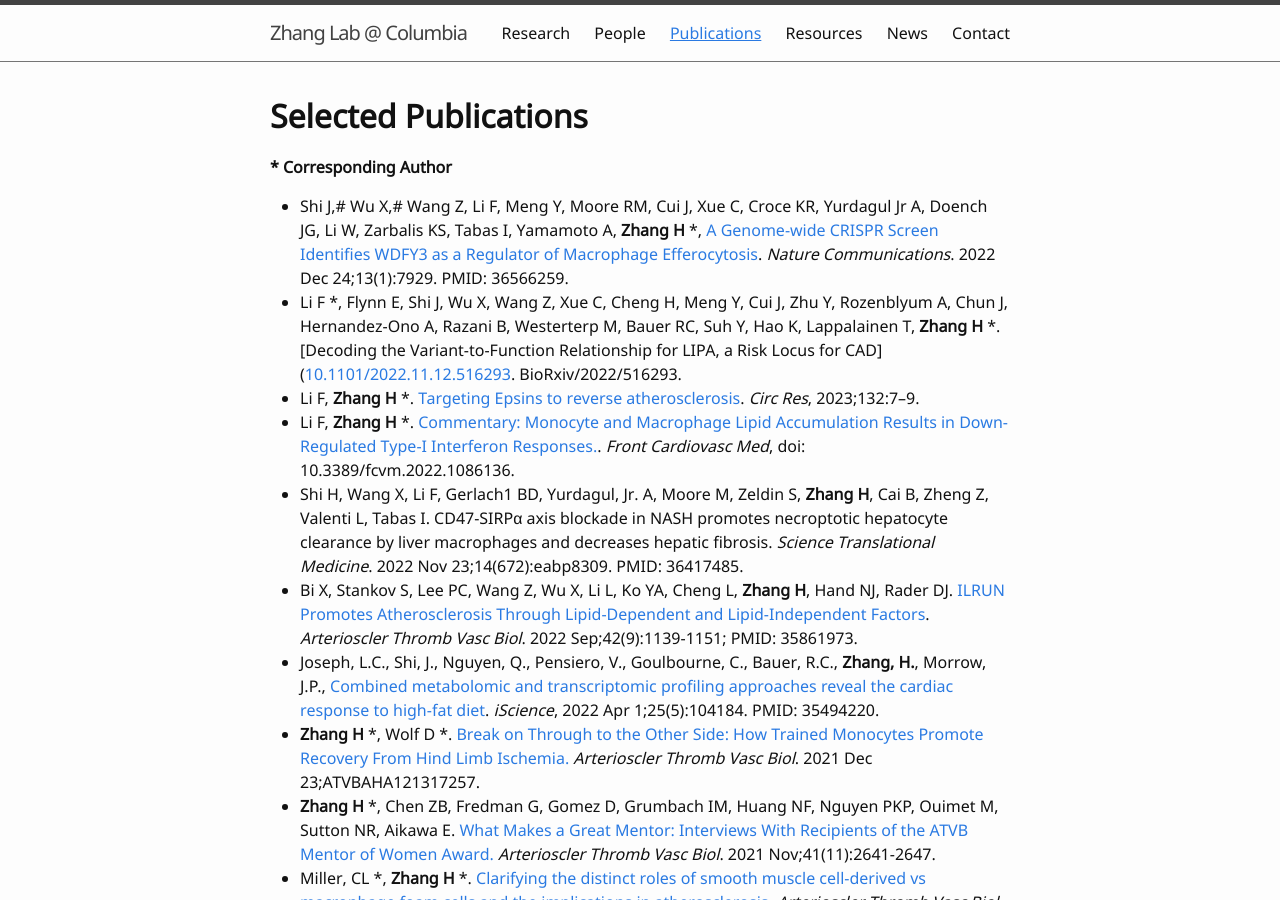
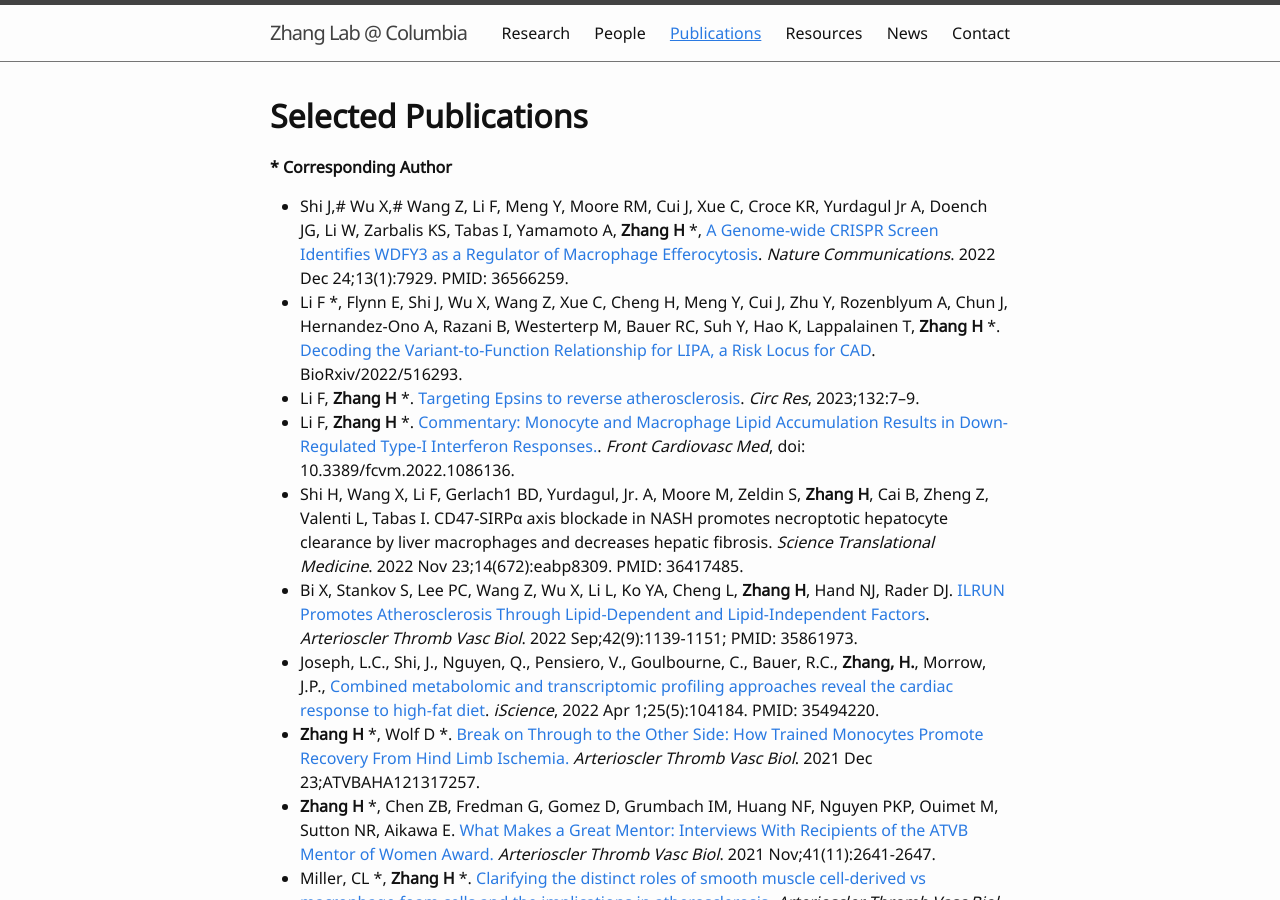
Before and after one commit to hanruizhang/zhanglab, a Jekyll site: the page built from 3_Publications.md, in a window 1280 px wide and 900 px high. Built offline with Jekyll 4.4.1, drawn with Linux system fonts in a browser that asks for light colours; some of the changed lines change nothing that is shown.

Commit message:
Update 3_Publications.md

```diff
--- a/3_Publications.md
+++ b/3_Publications.md
@@ -8,7 +8,7 @@
 __*__ **Corresponding Author**
 
 - Shi J,# Wu X,# Wang Z, Li F, Meng Y, Moore RM, Cui J, Xue C, Croce KR, Yurdagul Jr A, Doench JG, Li W, Zarbalis KS, Tabas I, Yamamoto A, **Zhang H** *, [A Genome-wide CRISPR Screen Identifies WDFY3 as a Regulator of Macrophage Efferocytosis](https://doi.org/10.1038/s41467-022-35604-8). _Nature Communications_. 2022 Dec 24;13(1):7929. PMID: 36566259.
-- Li F *, Flynn E, Shi J, Wu X, Wang Z, Xue C, Cheng H, Meng Y, Cui J, Zhu Y, Rozenblyum A, Chun J, Hernandez-Ono A, Razani B, Westerterp M, Bauer RC, Suh Y, Hao K, Lappalainen T, **Zhang H** *. [Decoding the Variant-to-Function Relationship for LIPA, a Risk Locus for CAD]([10.1101/2022.11.12.516293](https://www.biorxiv.org/content/10.1101/2022.11.12.516293v1). BioRxiv/2022/516293.
+- Li F *, Flynn E, Shi J, Wu X, Wang Z, Xue C, Cheng H, Meng Y, Cui J, Zhu Y, Rozenblyum A, Chun J, Hernandez-Ono A, Razani B, Westerterp M, Bauer RC, Suh Y, Hao K, Lappalainen T, **Zhang H** *. [Decoding the Variant-to-Function Relationship for LIPA, a Risk Locus for CAD](https://www.biorxiv.org/content/10.1101/2022.11.12.516293v1). BioRxiv/2022/516293.
 - Li F, **Zhang H** *. [Targeting Epsins to reverse atherosclerosis](https://www.ahajournals.org/eprint/72NVB4XX3HQAVEF2WGC5/full?redirectUri=%2Fdoi%2F10.1161%2FCIRCRESAHA.122.322273). _Circ Res_, 2023;132:7–9.
 - Li F, **Zhang H** *. [Commentary: Monocyte and Macrophage Lipid Accumulation Results in Down-Regulated Type-I Interferon Responses.](https://www.frontiersin.org/articles/10.3389/fcvm.2022.1086136/full). _Front Cardiovasc Med_, doi: 10.3389/fcvm.2022.1086136.
 - Shi H, Wang X, Li F, Gerlach1 BD, Yurdagul, Jr. A, Moore M, Zeldin S, **Zhang H**, Cai B, Zheng Z, Valenti L, Tabas I. CD47-SIRPα axis blockade in NASH promotes necroptotic hepatocyte clearance by liver macrophages and decreases hepatic fibrosis. _Science Translational Medicine_. 2022 Nov 23;14(672):eabp8309. PMID: 36417485.
```
